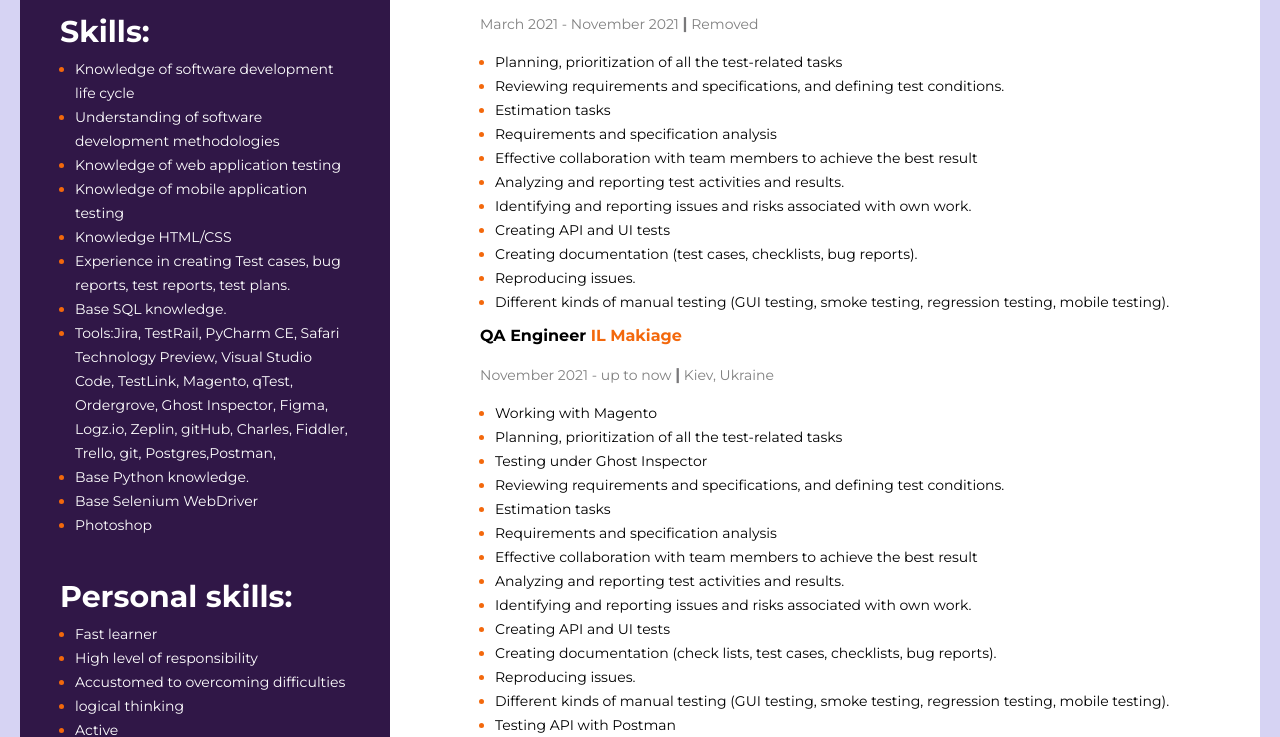
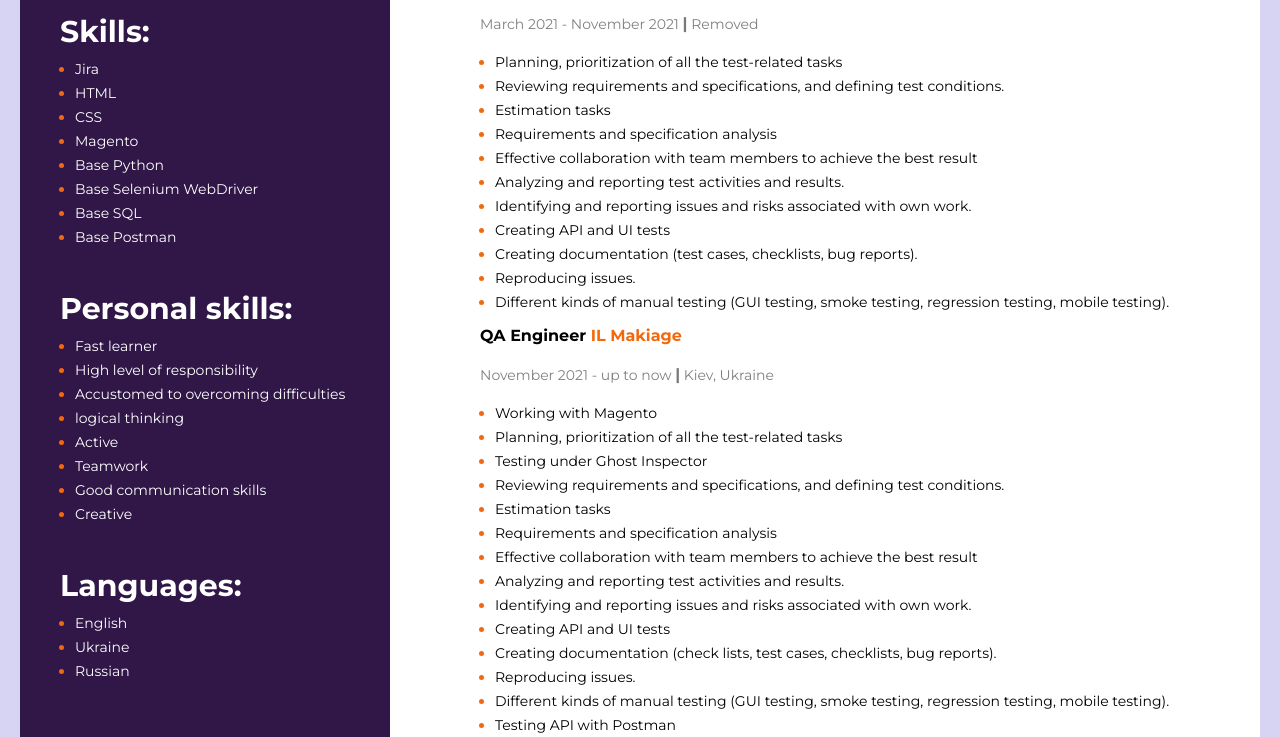
Before and after one commit to AnastasiaGolubova/_resume, a plain HTML site: page index.html in a window 1280 px wide. Shown: the part 765-1502 px from the top of the page. Drawn offline with Linux system fonts and the light colour scheme.

Commit message:
changed skills

```diff
--- a/index.html
+++ b/index.html
@@ -54,18 +54,16 @@
             <div class="skills_container">
                 <h3 class="skills_container_title">Skills:</h3>
                 <ul>
-                  <li class="skills_title" > <span class="skills_text">Knowledge of software development life cycle</span> </li>
-                  <li class="skills_title" > <span class="skills_text" >Understanding of software development methodologies</span> </li>
-                  <li class="skills_title" > <span class="skills_text" >Knowledge of web application testing</span> </li>
-                  <li class="skills_title" > <span class="skills_text" >Knowledge of mobile application testing</span> </li>
-                  <li class="skills_title" > <span class="skills_text" >Knowledge HTML/CSS</span> </li>
-                  <li class="skills_title" > <span class="skills_text" >Experience in creating Test cases, bug reports, test reports, test plans.</span> </li>
-                  <li class="skills_title" > <span class="skills_text" >Base SQL knowledge.</span> </li>
-                  <li class="skills_title" > <span class="skills_text" >Tools:Jira, TestRail, PyCharm CE, Safari Technology Preview, Visual Studio Code, TestLink, Magento, qTest, Ordergrove, Ghost Inspector, Figma, Logz.io, Zeplin, gitHub, Charles, Fiddler, Trello, git,
-                  Postgres,Postman,</span> </li>
-                  <li class="skills_title"> <span class="skills_text">Base Python knowledge.</span> </li>
-                  <li class="skills_title"> <span class="skills_text">Base Selenium WebDriver </span> </li>
-                  <li class="skills_title" > <span class="skills_text" >Photoshop</span> </li>
+                  <li class="skills_title" > <span class="skills_text"> Jira</span> </li>
+                  <li class="skills_title"> <span class="skills_text"> HTML</span> </li>
+                  <li class="skills_title"> <span class="skills_text"> CSS</span> </li>
+                  <li class="skills_title" > <span class="skills_text" > Magento</span> </li>
+                  <li class="skills_title"> <span class="skills_text"> Base Python</span> </li>
+                  <li class="skills_title"> <span class="skills_text"> Base Selenium WebDriver </span> </li>
+                  <li class="skills_title"> <span class="skills_text"> Base SQL</span> </li>
+                  <li class="skills_title"> <span class="skills_text"> Base Postman</span> </li>
+
+
                 </ul>
               </div>
 
@@ -187,7 +185,7 @@
                           <li class="skills_title"> <span class="work_text">Planning, prioritization of all the test-related tasks</span></li>
                           <li class="skills_title"> <span class="work_text">Testing under Ghost Inspector</span></li>
                           <li class="skills_title"> <span class="work_text">Reviewing requirements and specifications, and defining test conditions.</span></li>
-                          <li class="skills_title"> <span class="work_text">Estimation tasks</span></li>
+                          <li class="skills_title"> <span class="work_text">Estimation tasks </span></li>
                           <li class="skills_title"> <span class="work_text">Requirements and specification analysis</span></li>
                           <li class="skills_title"> <span class="work_text">Effective collaboration with team members to achieve the best result</span></li>
                           <li class="skills_title"> <span class="work_text">Analyzing and reporting test activities and results.</span></li>
```
